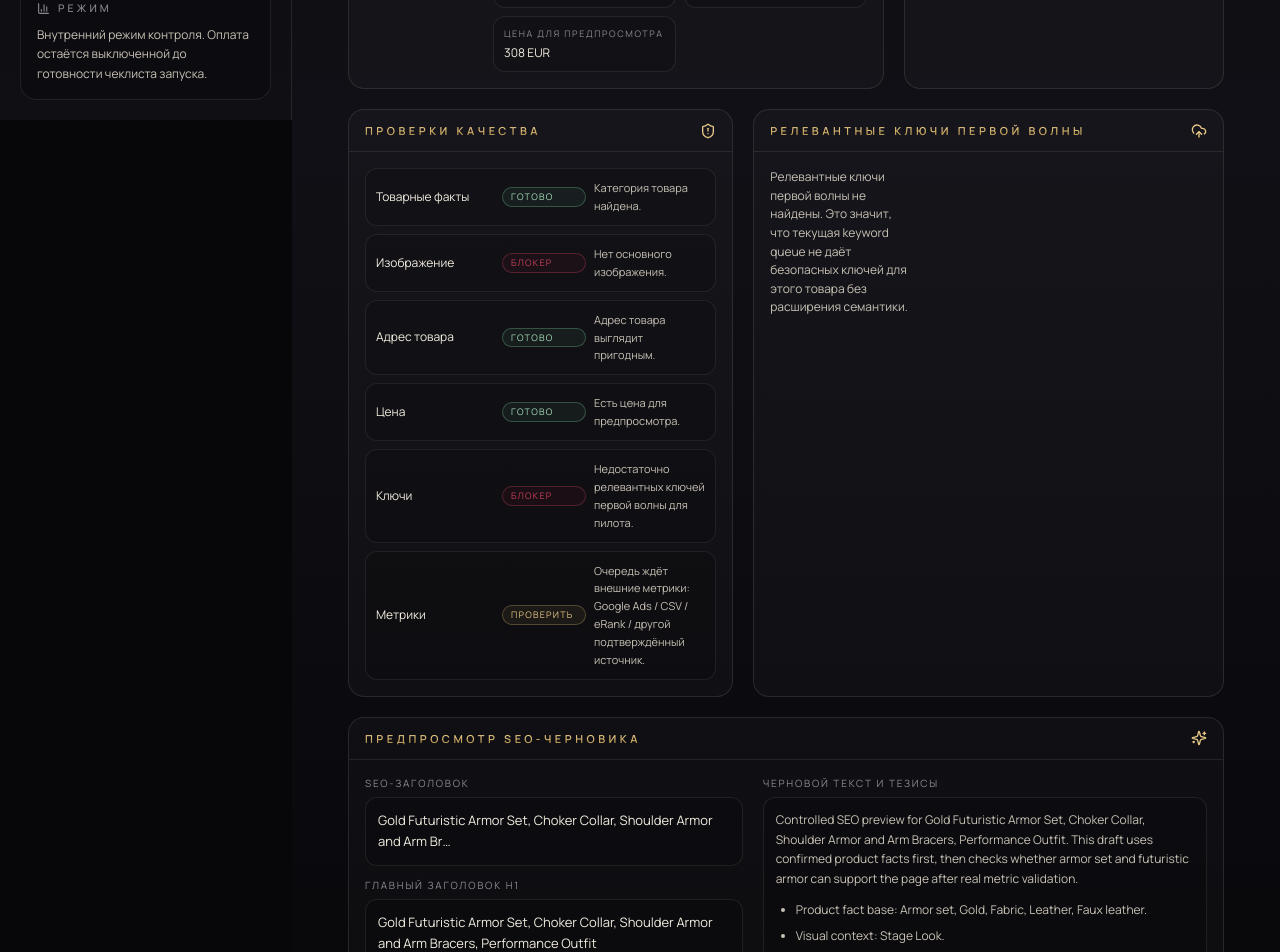
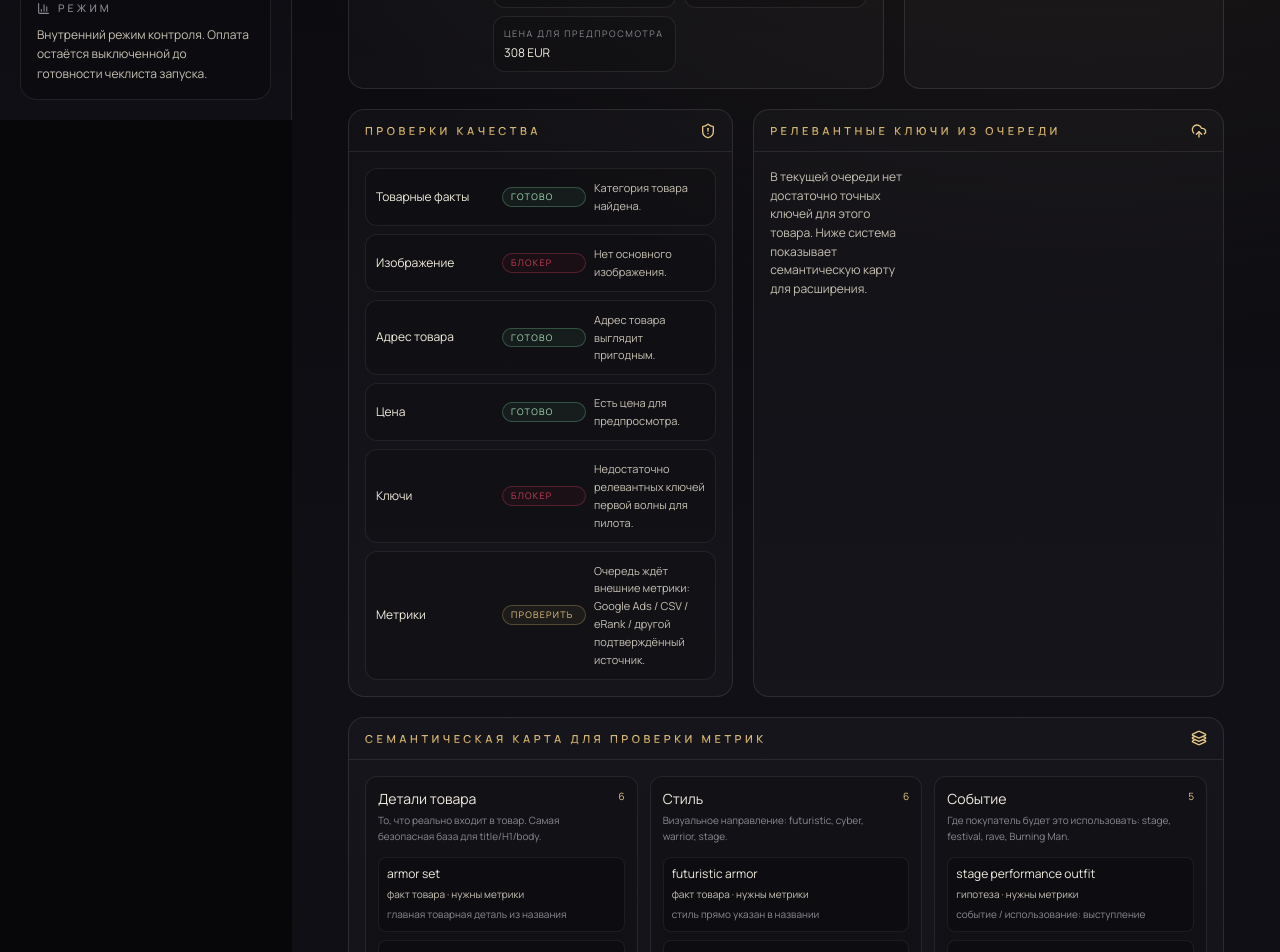
Before and after one commit to THEFEYA/feya-commerce, a Next.js app: page /admin/seo-engine/briefs in a window 1280 px wide. Shown: the part 680-1632 px from the top of the page. Built offline with nearby package versions, Linux system fonts and the light colour scheme; no server answers; the database is empty; a web font is replaced by a local one.

Commit message:
feat: show semantic keyword map on SEO pilot screen

```diff
--- a/app/admin/seo-engine/briefs/page.tsx
+++ b/app/admin/seo-engine/briefs/page.tsx
@@ -1,6 +1,6 @@
 // @ts-nocheck
 import Link from 'next/link';
-import { ArrowUpRight, CheckCircle2, FileText, ShieldAlert, Sparkles, UploadCloud } from 'lucide-react';
+import { ArrowUpRight, CheckCircle2, FileText, Layers3, ShieldAlert, Sparkles, UploadCloud } from 'lucide-react';
 import { getMissingSupabaseEnvMessage, getSupabaseReadClient } from '@/lib/supabase';
 import { STOREFRONT_VIEW_V1, mainRegularPrice, productSlug, productTitle } from '@/lib/storefront';
 import { buildSeoPilotBrief } from '@/lib/seoPilotDraft';
@@ -145,6 +145,15 @@ function strategyLabel(bucket) {
   return labels[bucket] || 'стратегия не определена';
 }
 
+function sourceLabel(source) {
+  const labels = {
+    product_fact: 'факт товара',
+    strategy_seed: 'гипотеза',
+    queue_match: 'из очереди',
+  };
+  return labels[source] || 'источник';
+}
+
 function toneClass(status) {
   if (status === 'pass' || status === 'ready_for_human_draft_preview' || status === 'component_exact') return 'border-[rgba(108,183,138,.35)] text-[#a9dfbd] bg-[rgba(108,183,138,.08)]';
   if (status === 'blocker' || status === 'blocked' || status === 'rejected_mismatch') return 'border-[rgba(196,64,88,.34)] text-[var(--ruby-soft)] bg-[rgba(160,32,56,.08)]';
@@ -217,11 +226,17 @@ export default async function SeoEngineBriefsPage() {
             <div className="space-y-2">{brief.blockerChecks.map((check) => <div key={check.label} className="grid grid-cols-[118px_84px_1fr] gap-2 items-center rounded-xl border border-[rgba(216,214,211,.09)] bg-black/15 p-2.5"><div className="text-bone text-[12px]">{check.label}</div><Chip status={check.status} compact>{statusLabel(check.status)}</Chip><div className="text-[11px] leading-relaxed text-[var(--bone-dim)]">{check.note}</div></div>)}</div>
           </Panel>
 
-          <Panel title="Релевантные ключи первой волны" icon={UploadCloud}>
-            <div className="grid sm:grid-cols-2 xl:grid-cols-3 gap-2">{brief.candidateKeywords.length ? brief.candidateKeywords.map((keyword, index) => <div key={`${keyword.keyword_norm || keyword.keyword}-${index}`} className="rounded-xl border border-[rgba(216,214,211,.10)] bg-black/15 p-2.5"><div className="flex items-start justify-between gap-2"><div className="text-bone text-[13px] leading-snug">{keyword.keyword || keyword.keyword_norm}</div><div className="text-[10px] text-[var(--gold-warm)]">{keyword.pilot_relevance_score || 0}</div></div><div className="mt-1.5 text-[10px] leading-relaxed text-[var(--bone-dim)]">{strategyLabel(keyword.pilot_strategy_bucket)} · {statusLabel(keyword.validation_status)}{keyword.should_validate_api ? ' · нужны метрики' : ''}</div><div className="mt-1 text-[10px] leading-relaxed text-[var(--smoke)]">{keyword.pilot_relevance_reason}</div></div>) : <div className="text-[12px] text-[var(--bone-dim)]">Релевантные ключи первой волны не найдены. Это значит, что текущая keyword queue не даёт безопасных ключей для этого товара без расширения семантики.</div>}</div>
+          <Panel title="Релевантные ключи из очереди" icon={UploadCloud}>
+            <div className="grid sm:grid-cols-2 xl:grid-cols-3 gap-2">{brief.candidateKeywords.length ? brief.candidateKeywords.map((keyword, index) => <div key={`${keyword.keyword_norm || keyword.keyword}-${index}`} className="rounded-xl border border-[rgba(216,214,211,.10)] bg-black/15 p-2.5"><div className="flex items-start justify-between gap-2"><div className="text-bone text-[13px] leading-snug">{keyword.keyword || keyword.keyword_norm}</div><div className="text-[10px] text-[var(--gold-warm)]">{keyword.pilot_relevance_score || 0}</div></div><div className="mt-1.5 text-[10px] leading-relaxed text-[var(--bone-dim)]">{strategyLabel(keyword.pilot_strategy_bucket)} · {statusLabel(keyword.validation_status)}{keyword.should_validate_api ? ' · нужны метрики' : ''}</div><div className="mt-1 text-[10px] leading-relaxed text-[var(--smoke)]">{keyword.pilot_relevance_reason}</div></div>) : <div className="text-[12px] text-[var(--bone-dim)]">В текущей очереди нет достаточно точных ключей для этого товара. Ниже система показывает семантическую карту для расширения.</div>}</div>
           </Panel>
         </div>
 
+        <Panel title="Семантическая карта для проверки метрик" icon={Layers3}>
+          <div className="grid md:grid-cols-2 xl:grid-cols-3 gap-3">{brief.semanticBuckets.map((bucket) => <div key={bucket.id} className="rounded-xl border border-[rgba(216,214,211,.10)] bg-black/15 p-3"><div className="flex items-start justify-between gap-3"><div><div className="text-bone text-[14px] leading-snug">{bucket.label}</div><div className="mt-1 text-[10px] leading-relaxed text-[var(--smoke)]">{bucket.purpose}</div></div><div className="text-[10px] text-[var(--gold-warm)]">{bucket.items.length}</div></div><div className="mt-3 space-y-2">{bucket.items.slice(0, 6).map((item) => <div key={`${bucket.id}-${item.phrase}`} className="rounded-lg border border-[rgba(216,214,211,.08)] bg-black/20 p-2"><div className="text-[12px] text-bone leading-snug">{item.phrase}</div><div className="mt-1 text-[10px] leading-relaxed text-[var(--bone-dim)]">{sourceLabel(item.source)} · нужны метрики</div><div className="mt-1 text-[10px] leading-relaxed text-[var(--smoke)]">{item.reason}</div></div>)}</div></div>)}</div>
+          <div className="mt-3 text-[11px] leading-relaxed text-[var(--bone-dim)]">Эти фразы не считаются финальными ключами. Это карта для следующего шага: отправить релевантные группы на Google Ads / CSV / eRank / DataForSEO, получить частотность, конкуренцию, сезонность и затем выбрать стратегию текста.</div>
+        </Panel>
+
+        <div className="mt-5">
           <Panel title="Предпросмотр SEO-черновика" icon={Sparkles}>
             <div className="grid lg:grid-cols-[.85fr_1fr] gap-5">
               <div className="space-y-3">
@@ -235,6 +250,7 @@ export default async function SeoEngineBriefsPage() {
               </div>
             </div>
           </Panel>
+        </div>
       </> : null}
     </section>
   </main>;
```
Lines whose indentation alone changed are shown as unchanged.
